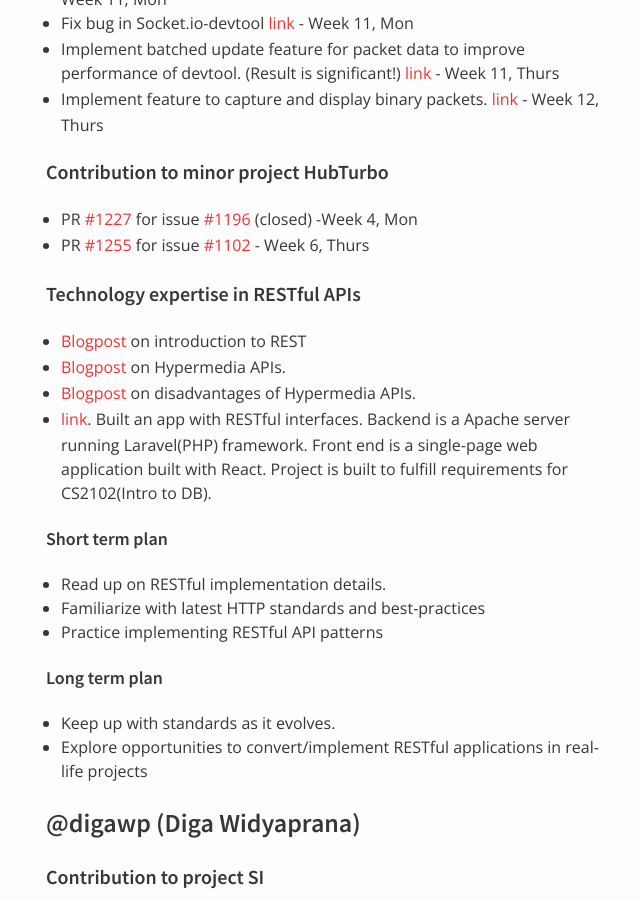
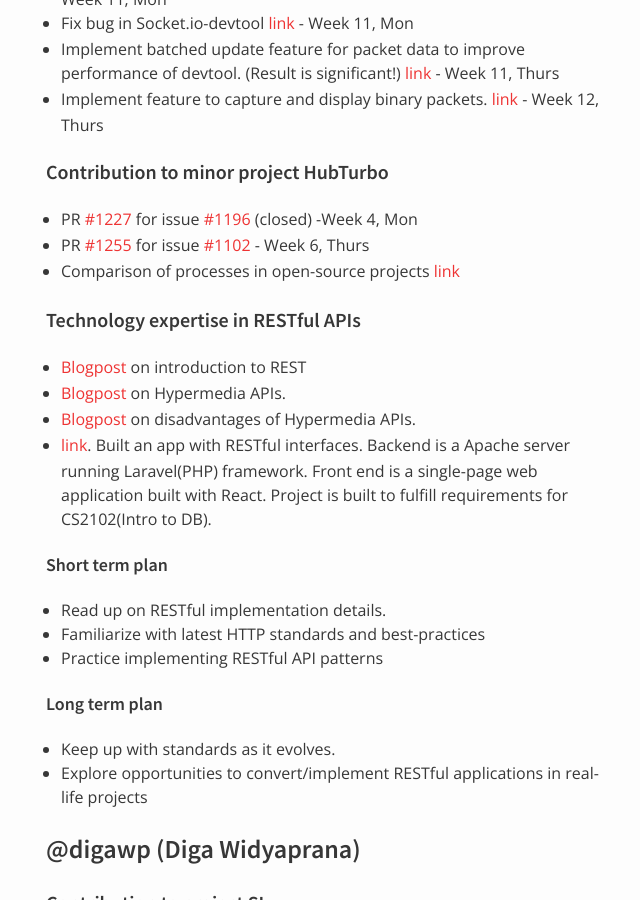
Before and after one commit to nus-oss/cs3281-AY1516S2-website, a Jekyll site: the page built from teams/socketio.md, in a window 1280 px wide and 900 px high, scrolled down 13098 px. Shown: the whole window, without its empty margins (324-964 px from the left). Built offline with Jekyll 4.4.1, drawn with Linux system fonts in a browser that asks for light colours.

Commit message:
Update socketio.md

```diff
--- a/teams/socketio.md
+++ b/teams/socketio.md
@@ -377,6 +377,7 @@ Notes:
 #### Contribution to minor project HubTurbo
 * PR [#1227](https://github.com/HubTurbo/HubTurbo/pull/1227) for issue [#1196](https://github.com/HubTurbo/HubTurbo/issues/1196) (closed) -Week 4, Mon
 * PR [#1255](https://github.com/HubTurbo/HubTurbo/pull/1255) for issue [#1102](https://github.com/HubTurbo/HubTurbo/issues/1102) - Week 6, Thurs
+* Comparison of processes in open-source projects [link](https://medium.com/@whattokingu/processes-in-open-source-projects-fa86eaa2a749#.6bv9vgk4j)
 
 #### Technology expertise in RESTful APIs
 * [Blogpost](https://medium.com/@whattokingu/what-i-know-about-rest-21ece615c949#.pebz7xf06) on introduction to REST
```
